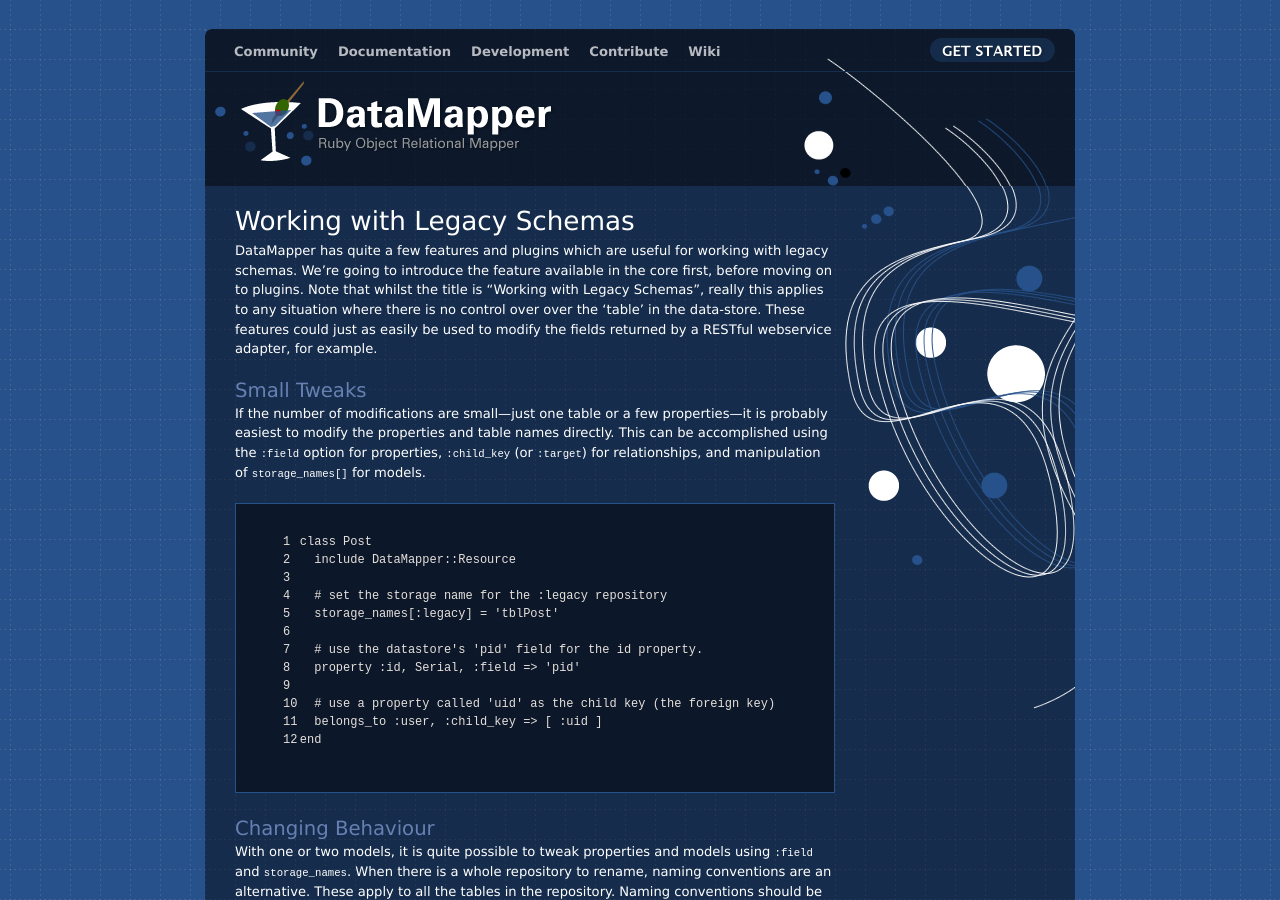
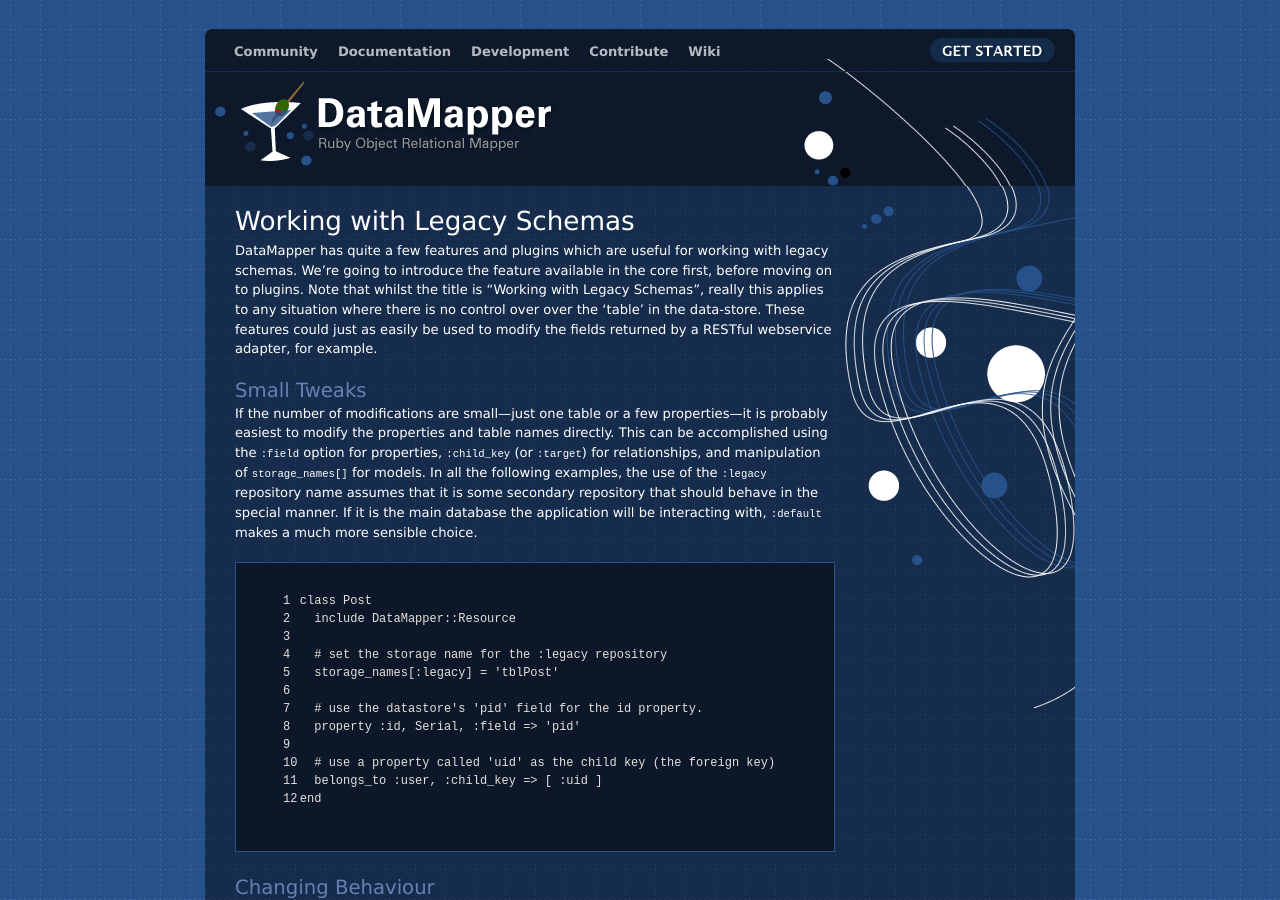
Before and after one commit to datamapper/datamapper.github.com, a Jekyll site: the page built from docs/legacy.markdown, in a window 1280 px wide and 900 px high. Built offline with Jekyll 4.4.1, drawn with Linux system fonts in a browser that asks for light colours.

Commit message:
clarify usage of :legacy repository

```diff
--- a/docs/legacy.markdown
+++ b/docs/legacy.markdown
@@ -22,7 +22,10 @@ If the number of modifications are small&mdash;just one table or a few
 properties&mdash;it is probably easiest to modify the properties and table names
 directly. This can be accomplished using the `:field` option for properties,
 `:child_key` (or `:target`) for relationships, and manipulation of
-`storage_names[]` for models.
+`storage_names[]` for models.  In all the following examples, the use of the
+`:legacy` repository name assumes that it is some secondary repository that
+should behave in the special manner.  If it is the main database the application
+will be interacting with, `:default` makes a much more sensible choice.
 
 {% highlight ruby linenos %}
 class Post
```
